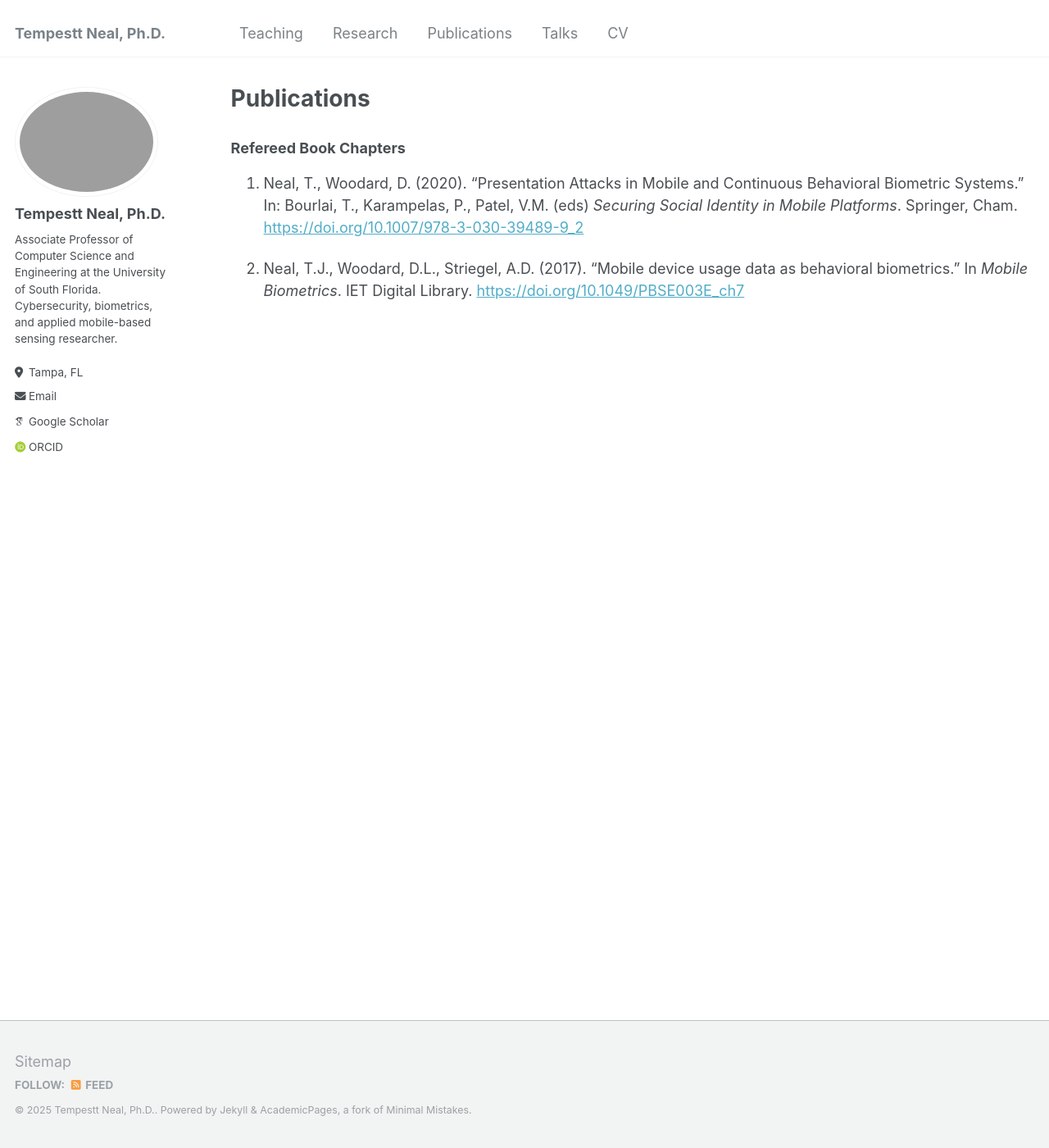
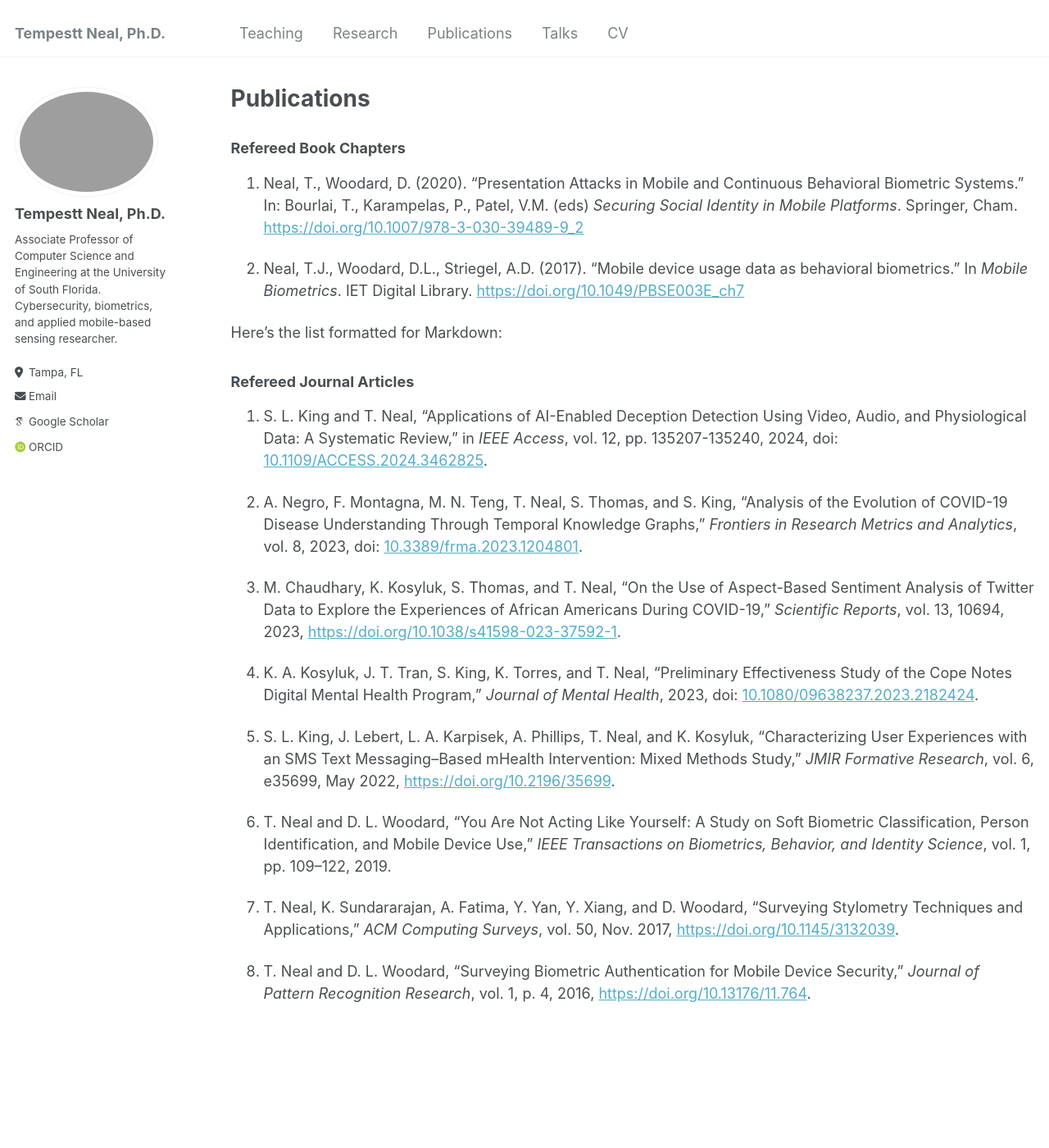
Before and after one commit to tempestt-neal/home, a Jekyll site: the page built from _pages/publications.md, in a window 1280 px wide and 1400 px high. Shown: the whole window at 82% size. Built offline with Jekyll 4.4.1, drawn with Linux system fonts in a browser that asks for light colours; some web fonts are replaced.

Commit message:
Update publications.md

```diff
--- a/_pages/publications.md
+++ b/_pages/publications.md
@@ -10,3 +10,23 @@ author_profile: true
 1. Neal, T., Woodard, D. (2020). “Presentation Attacks in Mobile and Continuous Behavioral Biometric Systems.” In: Bourlai, T., Karampelas, P., Patel, V.M. (eds) *Securing Social Identity in Mobile Platforms*. Springer, Cham. [https://doi.org/10.1007/978-3-030-39489-9_2](https://doi.org/10.1007/978-3-030-39489-9_2)
 
 2. Neal, T.J., Woodard, D.L., Striegel, A.D. (2017). “Mobile device usage data as behavioral biometrics.” In *Mobile Biometrics*. IET Digital Library. [https://doi.org/10.1049/PBSE003E_ch7](https://doi.org/10.1049/PBSE003E_ch7)
+
+Here’s the list formatted for Markdown:
+
+### Refereed Journal Articles
+
+1. S. L. King and T. Neal, "Applications of AI-Enabled Deception Detection Using Video, Audio, and Physiological Data: A Systematic Review," in *IEEE Access*, vol. 12, pp. 135207-135240, 2024, doi: [10.1109/ACCESS.2024.3462825](https://doi.org/10.1109/ACCESS.2024.3462825).
+
+2. A. Negro, F. Montagna, M. N. Teng, T. Neal, S. Thomas, and S. King, "Analysis of the Evolution of COVID-19 Disease Understanding Through Temporal Knowledge Graphs," *Frontiers in Research Metrics and Analytics*, vol. 8, 2023, doi: [10.3389/frma.2023.1204801](https://doi.org/10.3389/frma.2023.1204801).
+
+3. M. Chaudhary, K. Kosyluk, S. Thomas, and T. Neal, "On the Use of Aspect-Based Sentiment Analysis of Twitter Data to Explore the Experiences of African Americans During COVID-19," *Scientific Reports*, vol. 13, 10694, 2023, [https://doi.org/10.1038/s41598-023-37592-1](https://doi.org/10.1038/s41598-023-37592-1).
+
+4. K. A. Kosyluk, J. T. Tran, S. King, K. Torres, and T. Neal, "Preliminary Effectiveness Study of the Cope Notes Digital Mental Health Program," *Journal of Mental Health*, 2023, doi: [10.1080/09638237.2023.2182424](https://doi.org/10.1080/09638237.2023.2182424).
+
+5. S. L. King, J. Lebert, L. A. Karpisek, A. Phillips, T. Neal, and K. Kosyluk, "Characterizing User Experiences with an SMS Text Messaging–Based mHealth Intervention: Mixed Methods Study," *JMIR Formative Research*, vol. 6, e35699, May 2022, [https://doi.org/10.2196/35699](https://doi.org/10.2196/35699).
+
+6. T. Neal and D. L. Woodard, "You Are Not Acting Like Yourself: A Study on Soft Biometric Classification, Person Identification, and Mobile Device Use," *IEEE Transactions on Biometrics, Behavior, and Identity Science*, vol. 1, pp. 109–122, 2019.
+
+7. T. Neal, K. Sundararajan, A. Fatima, Y. Yan, Y. Xiang, and D. Woodard, "Surveying Stylometry Techniques and Applications," *ACM Computing Surveys*, vol. 50, Nov. 2017, [https://doi.org/10.1145/3132039](https://doi.org/10.1145/3132039).
+
+8. T. Neal and D. L. Woodard, "Surveying Biometric Authentication for Mobile Device Security," *Journal of Pattern Recognition Research*, vol. 1, p. 4, 2016, [https://doi.org/10.13176/11.764](https://doi.org/10.13176/11.764).
```
